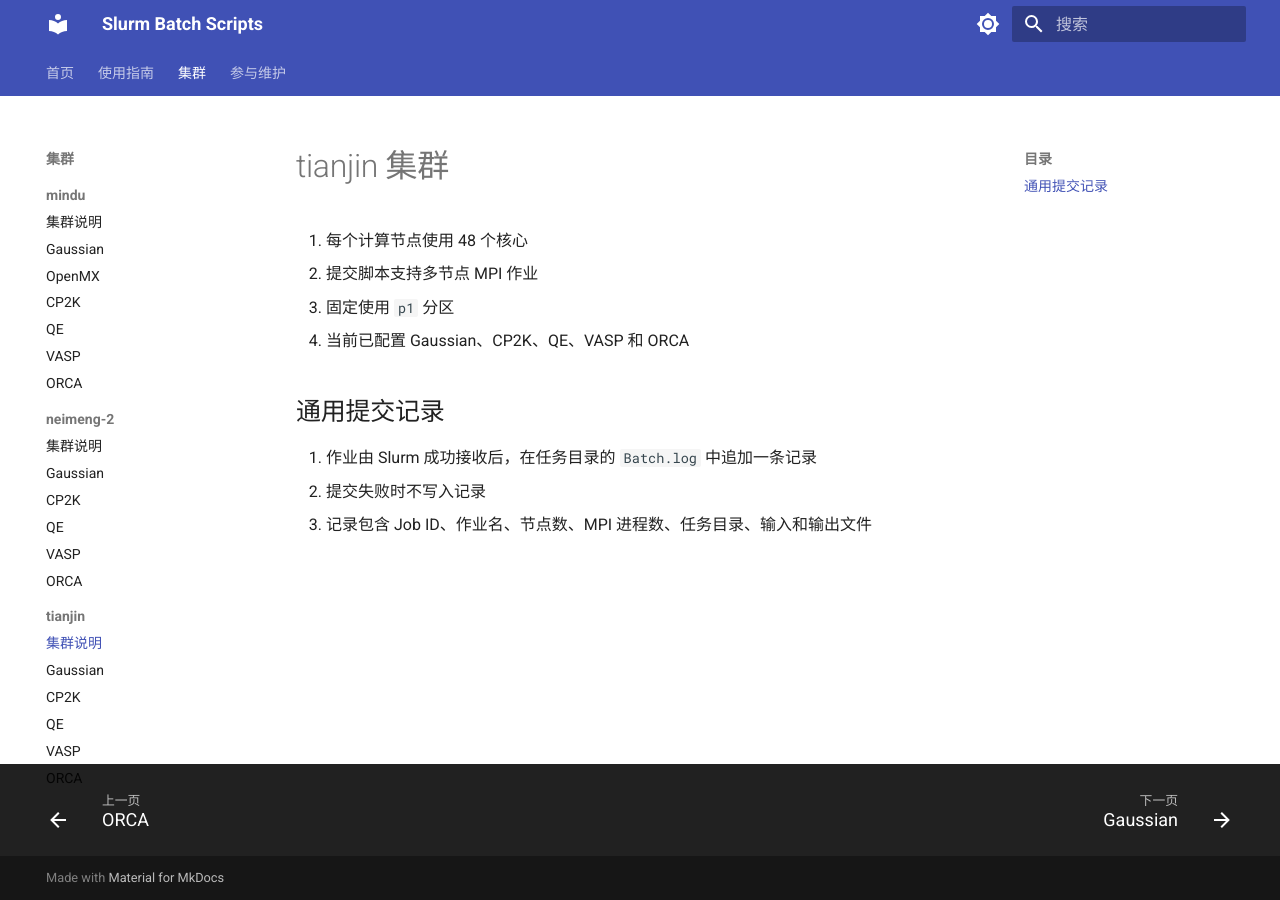
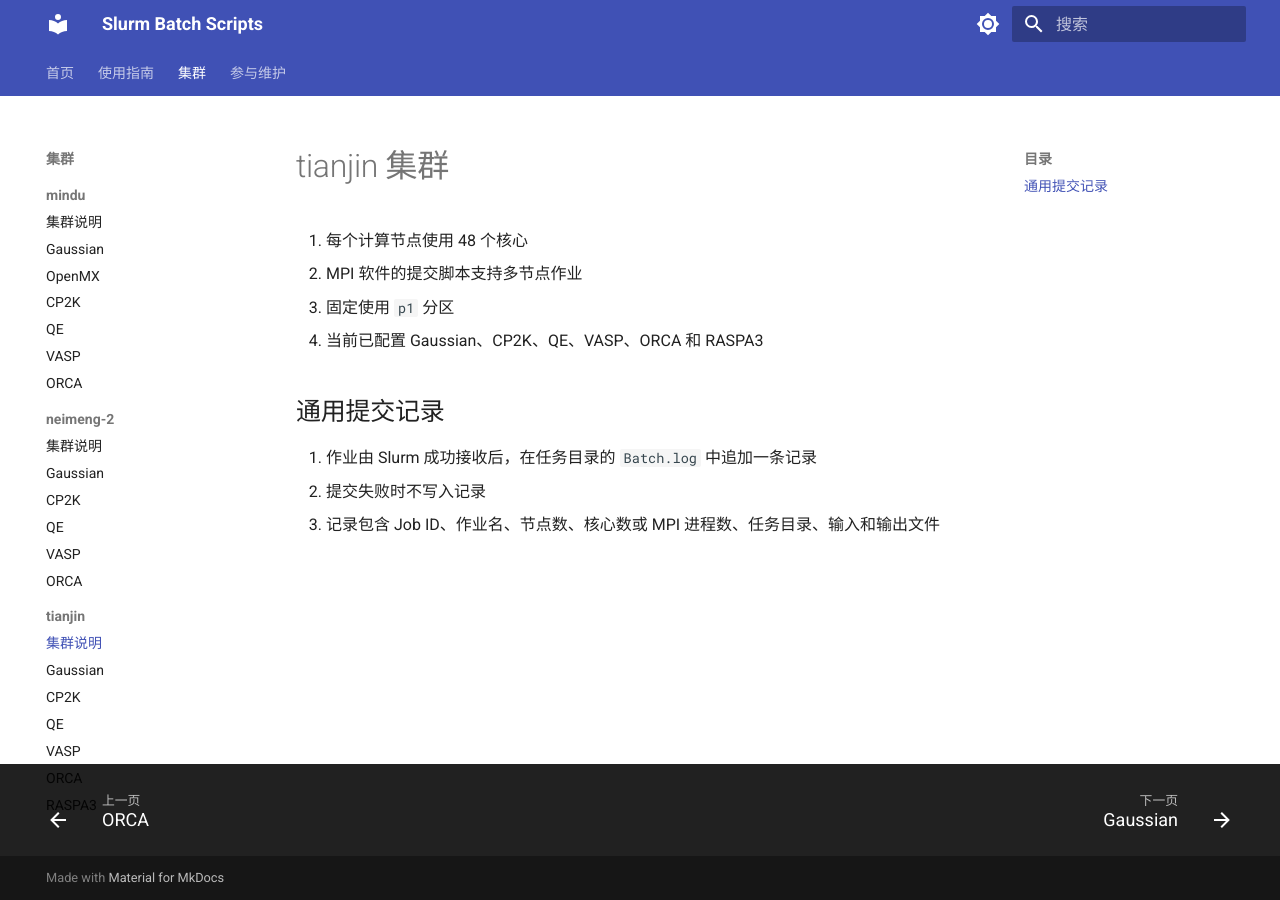
Before and after one commit to wxia529/slurm-batch-scripts, an MkDocs documentation site: the page built from docs/clusters/tianjin/index.md, in a window 1280 px wide. Built offline with MkDocs 1.6.1 and Material for MkDocs 9.7.7, drawn with Linux system fonts in a browser that asks for light colours.

Commit message:
feat: add tianjin RASPA3 submission script
Add a single-node p1 wrapper that sources the RASPA3 3.0.30 env.sh
and runs raspa3 from a directory containing simulation.json.

Co-authored-by: Wan-Ting_Xia <wxia529@users.noreply.github.com>

```diff
--- a/docs/clusters/tianjin/index.md
+++ b/docs/clusters/tianjin/index.md
@@ -1,12 +1,12 @@
 # tianjin 集群
 
 1. 每个计算节点使用 48 个核心
-2. 提交脚本支持多节点 MPI 作业
+2. MPI 软件的提交脚本支持多节点作业
 3. 固定使用 `p1` 分区
-4. 当前已配置 Gaussian、CP2K、QE、VASP 和 ORCA
+4. 当前已配置 Gaussian、CP2K、QE、VASP、ORCA 和 RASPA3
 
 ## 通用提交记录
 
 1. 作业由 Slurm 成功接收后，在任务目录的 `Batch.log` 中追加一条记录
 2. 提交失败时不写入记录
-3. 记录包含 Job ID、作业名、节点数、MPI 进程数、任务目录、输入和输出文件
+3. 记录包含 Job ID、作业名、节点数、核心数或 MPI 进程数、任务目录、输入和输出文件
--- a/mkdocs.yml
+++ b/mkdocs.yml
@@ -83,4 +83,5 @@ nav:
           - QE: clusters/tianjin/qe.md
           - VASP: clusters/tianjin/vasp.md
           - ORCA: clusters/tianjin/orca.md
+          - RASPA3: clusters/tianjin/raspa3.md
   - 参与维护: contributing.md
```
Also changed, not shown: README.md (+1 -1 lines), docs/clusters/tianjin/raspa3.md (added, +31 -0 lines), docs/index.md (+5 -5 lines), 1 other file.
